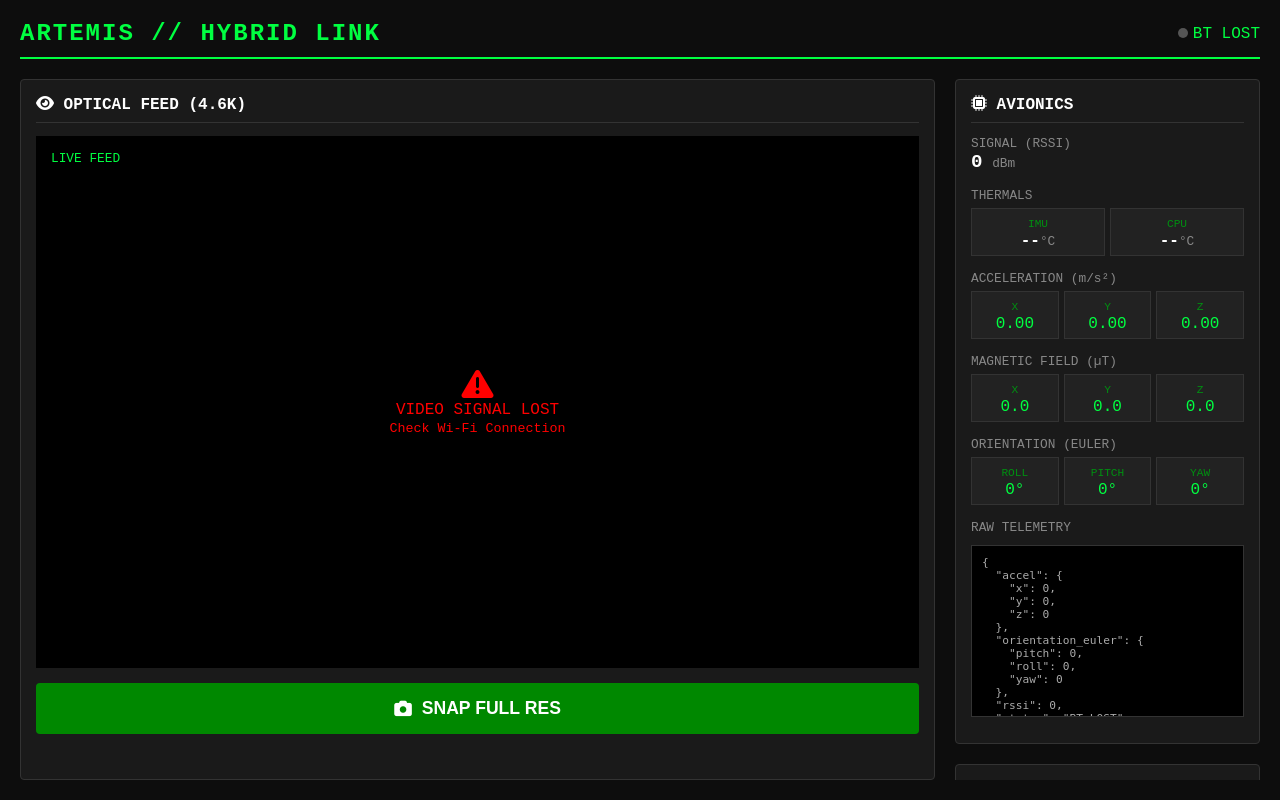
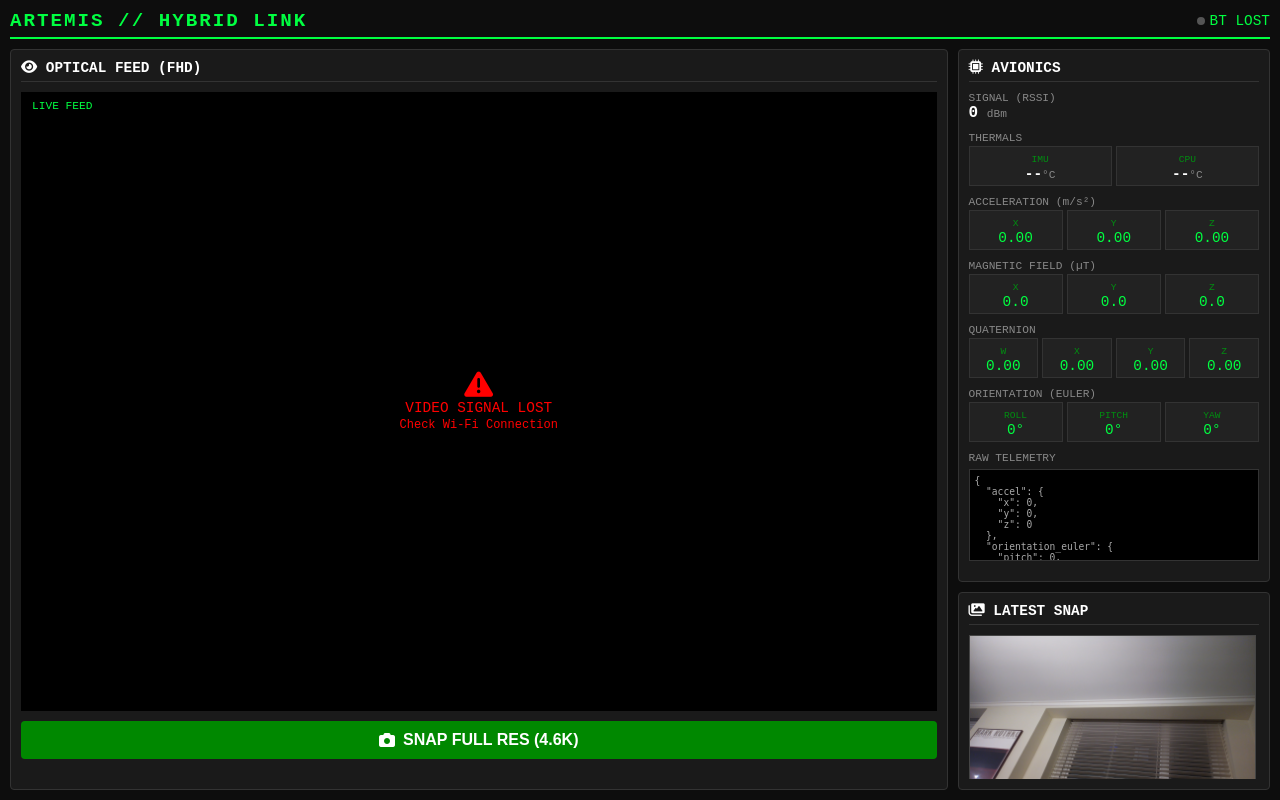
Before and after one commit to TogiFerretFerret/FlatSat, a Flask app: template ground/templates/dashboard.html in a window 1280 px wide. Run offline with Flask 3, Linux system fonts and the light colour scheme; the template is opened without the code that fills it, so the values that code supplies are empty.

Commit message:
Minor adjustments; modify IMU to add gyro

```diff
--- a/ground/templates/dashboard.html
+++ b/ground/templates/dashboard.html
@@ -18,26 +18,27 @@
             color: var(--text-main);
             font-family: 'Courier New', monospace;
             margin: 0;
-            padding: 20px;
+            padding: 10px; /* Reduced padding */
             height: 100vh;
             display: flex;
             flex-direction: column;
             box-sizing: border-box;
+            font-size: 0.9rem; /* Compact font base */
         }
         header {
             border-bottom: 2px solid var(--text-main);
-            margin-bottom: 20px;
-            padding-bottom: 10px;
+            margin-bottom: 10px; /* Reduced margin */
+            padding-bottom: 5px; /* Reduced padding */
             display: flex;
             justify-content: space-between;
             align-items: center;
         }
-        h1 { margin: 0; font-size: 1.5rem; letter-spacing: 2px; }
+        h1 { margin: 0; font-size: 1.2rem; letter-spacing: 2px; } /* Smaller header */
 
         .grid-container {
             display: grid;
             grid-template-columns: 3fr 1fr;
-            gap: 20px;
+            gap: 10px; /* Tighter gap */
             flex-grow: 1;
             min-height: 0; /* Vital for nested scrolling */
         }
@@ -45,7 +46,7 @@
         .panel {
             background: var(--panel-bg);
             border: 1px solid var(--border);
-            padding: 15px;
+            padding: 10px; /* Tighter panel padding */
             border-radius: 4px;
             display: flex;
             flex-direction: column;
@@ -54,9 +55,10 @@
         .panel h2 {
             margin-top: 0;
             border-bottom: 1px solid var(--border);
-            padding-bottom: 8px;
-            font-size: 1rem;
+            padding-bottom: 5px;
+            font-size: 0.9rem; /* Smaller section headers */
             color: #fff;
+            margin-bottom: 10px;
         }
 
         /* Video Feed */
@@ -76,28 +78,28 @@
         }
         .overlay-text {
             position: absolute;
-            top: 10px;
-            left: 10px;
+            top: 5px;
+            left: 5px;
             background: rgba(0,0,0,0.7);
-            padding: 5px;
-            font-size: 0.8rem;
+            padding: 3px 6px;
+            font-size: 0.7rem;
             pointer-events: none;
         }
 
         /* Controls */
         .controls {
-            margin-top: 15px;
+            margin-top: 10px;
             display: flex;
             flex-direction: column;
             align-items: center;
-            gap: 10px;
+            gap: 5px;
         }
         #snap-btn {
             background: #008800;
             color: white;
             border: none;
-            padding: 15px 30px;
-            font-size: 1.1em;
+            padding: 10px 20px;
+            font-size: 1rem;
             cursor: pointer;
             border-radius: 4px;
             width: 100%;
@@ -105,7 +107,7 @@
             display: flex;
             align-items: center;
             justify-content: center;
-            gap: 10px;
+            gap: 8px;
         }
         #snap-btn:hover { background: #00aa00; }
         #snap-btn:disabled { background: #444; cursor: wait; }
@@ -114,29 +116,29 @@
         .right-column {
             display: flex;
             flex-direction: column;
-            gap: 20px;
+            gap: 10px; /* Tighter gap */
             overflow: hidden; /* Prevent spillover */
         }
 
         /* Stats */
-        .stat-group { margin-bottom: 15px; }
-        .stat-label { color: #888; font-size: 0.8rem; display: block; }
-        .stat-value { font-size: 1.2rem; font-weight: bold; color: #fff; }
-        .stat-unit { font-size: 0.8rem; color: #888; }
+        .stat-group { margin-bottom: 10px; } /* Reduced spacing */
+        .stat-label { color: #888; font-size: 0.7rem; display: block; }
+        .stat-value { font-size: 1.0rem; font-weight: bold; color: #fff; } /* Smaller numbers */
+        .stat-unit { font-size: 0.7rem; color: #888; }
 
         .axis-grid {
             display: grid;
             grid-template-columns: 1fr 1fr 1fr;
-            gap: 5px;
-            margin-top: 5px;
+            gap: 4px;
+            margin-top: 2px;
         }
         .axis-box {
             background: #222;
-            padding: 5px;
+            padding: 3px;
             text-align: center;
             border: 1px solid #333;
         }
-        .axis-name { color: var(--text-dim); font-size: 0.7rem; }
+        .axis-name { color: var(--text-dim); font-size: 0.6rem; }
 
         /* Gallery */
         #gallery-content {
@@ -144,7 +146,7 @@
             overflow-y: auto;
             display: grid;
             grid-template-columns: 1fr; /* Single column for single image */
-            gap: 10px;
+            gap: 5px;
             padding-right: 5px;
         }
         .thumb {
@@ -161,18 +163,18 @@
         #tel-raw {
             background: #000;
             color: #aaa;
-            padding: 10px;
-            font-size: 0.7rem;
-            height: 150px;
+            padding: 5px;
+            font-size: 0.6rem;
+            height: 80px; /* Fixed height as requested */
             overflow-y: auto;
             border: 1px solid #333;
-            margin-top: 10px;
+            margin-top: 5px;
         }
 
         /* Status Indicator */
         .status-dot {
-            height: 10px;
-            width: 10px;
+            height: 8px;
+            width: 8px;
             background-color: #555;
             border-radius: 50%;
             display: inline-block;
@@ -191,7 +193,7 @@
     <div class="grid-container">
         <!-- LEFT: VIDEO PANEL -->
         <div class="panel">
-            <h2><i class="fas fa-eye"></i> OPTICAL FEED (4.6K)</h2>
+            <h2><i class="fas fa-eye"></i> OPTICAL FEED (FHD)</h2>
             <div class="video-container">
                 <img id="video-feed" src="{{ video_url }}"
                      onerror="this.style.display='none'; document.getElementById('vid-error').style.display='block'">
@@ -205,9 +207,9 @@
 
             <div class="controls">
                 <button id="snap-btn" onclick="takeSnapshot()">
-                    <i class="fas fa-camera"></i> SNAP FULL RES
+                    <i class="fas fa-camera"></i> SNAP FULL RES (4.6K)
                 </button>
-                <div id="snap-status" style="color:#aaa; font-size:0.8em; min-height: 20px;"></div>
+                <div id="snap-status" style="color:#aaa; font-size:0.7em; min-height: 15px;"></div>
             </div>
         </div>
 
@@ -215,7 +217,7 @@
         <div class="right-column">
 
             <!-- AVIONICS PANEL -->
-            <div class="panel" style="flex-shrink: 0;">
+            <div class="panel" style="flex-shrink: 0; overflow-y: auto;">
                 <h2><i class="fas fa-microchip"></i> AVIONICS</h2>
 
                 <div class="stat-group">
@@ -228,11 +230,11 @@
                     <div class="axis-grid" style="grid-template-columns: 1fr 1fr;">
                         <div class="axis-box">
                             <span class="axis-name">IMU</span><br>
-                            <span id="temp-imu" class="stat-value" style="font-size:1.0rem">--</span><span class="stat-unit">°C</span>
+                            <span id="temp-imu" class="stat-value" style="font-size:0.9rem">--</span><span class="stat-unit">°C</span>
                         </div>
                         <div class="axis-box">
                             <span class="axis-name">CPU</span><br>
-                            <span id="temp-cpu" class="stat-value" style="font-size:1.0rem">--</span><span class="stat-unit">°C</span>
+                            <span id="temp-cpu" class="stat-value" style="font-size:0.9rem">--</span><span class="stat-unit">°C</span>
                         </div>
                     </div>
                 </div>
@@ -256,6 +258,16 @@
                 </div>
 
                 <div class="stat-group">
+                    <span class="stat-label">QUATERNION</span>
+                    <div class="axis-grid" style="grid-template-columns: repeat(4, 1fr);">
+                        <div class="axis-box"><span class="axis-name">W</span><br><span id="qw">0.00</span></div>
+                        <div class="axis-box"><span class="axis-name">X</span><br><span id="qx">0.00</span></div>
+                        <div class="axis-box"><span class="axis-name">Y</span><br><span id="qy">0.00</span></div>
+                        <div class="axis-box"><span class="axis-name">Z</span><br><span id="qz">0.00</span></div>
+                    </div>
+                </div>
+
+                <div class="stat-group">
                     <span class="stat-label">ORIENTATION (EULER)</span>
                     <div class="axis-grid">
                         <div class="axis-box"><span class="axis-name">ROLL</span><br><span id="roll">0</span>°</div>
@@ -269,7 +281,7 @@
             </div>
 
             <!-- SNAPSHOTS GALLERY -->
-            <div class="panel" style="flex-grow: 1; min-height: 200px;">
+            <div class="panel" style="flex-grow: 1; min-height: 150px;">
                 <h2><i class="fas fa-images"></i> LATEST SNAP</h2>
                 <div id="gallery-content">
                     <div style="text-align:center; padding:20px; color:#555;">No snaps yet</div>
@@ -316,6 +328,14 @@
                 document.getElementById('mx').innerText = data.mag.x.toFixed(1);
                 document.getElementById('my').innerText = data.mag.y.toFixed(1);
                 document.getElementById('mz').innerText = data.mag.z.toFixed(1);
+            }
+
+            // Quaternion (New)
+            if (data.quaternion) {
+                document.getElementById('qw').innerText = data.quaternion[0].toFixed(3);
+                document.getElementById('qx').innerText = data.quaternion[1].toFixed(3);
+                document.getElementById('qy').innerText = data.quaternion[2].toFixed(3);
+                document.getElementById('qz').innerText = data.quaternion[3].toFixed(3);
             }
 
             // Orientation
```
Also changed, not shown: realtimegs/hardware/imu.py (+16 -23 lines), ground/captures/latest_snap.jpg.
